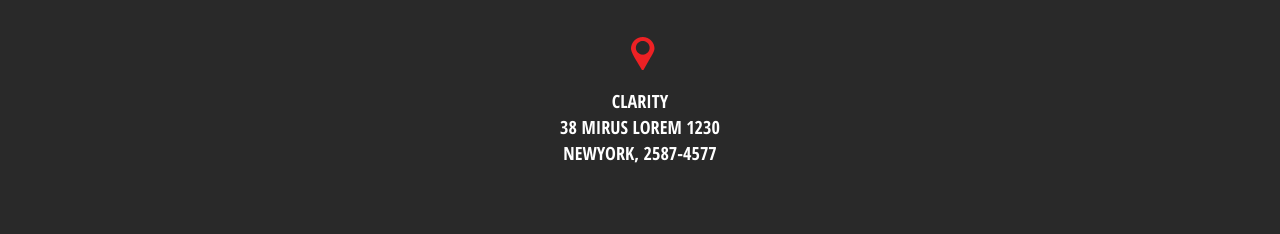
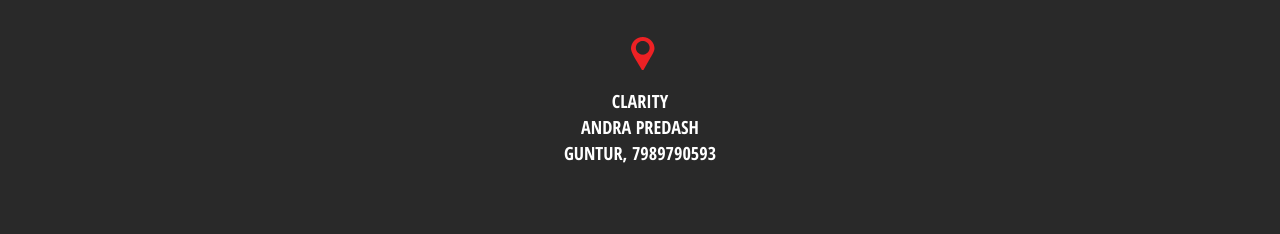
Before and after one commit to Chepuri9/openheart, a plain HTML site: page gallery.html in a window 1280 px wide. Shown: the part 1276-1510 px from the top of the page. Drawn offline with Linux system fonts and the light colour scheme.

Commit message:
Update gallery.html

```diff
--- a/gallery.html
+++ b/gallery.html
@@ -423,7 +423,7 @@ Smartphone Compatible web template, free webdesigns for Nokia, Samsung, LG, Sony
 	<div class="footer">
 		<div class="container">
 			<span class="drop"> </span>
-			<p>Clarity <span>38 mirus lorem 1230</span> Newyork, 2587-4577</p>
+			<p>Clarity <span>andra predash</span> guntur, 7989790593</p>
 				<p class="footer-class">&copy 2022 Open Heart . All Rights Reserved | Design by <a href="Ch.Venkata Naga Durgarao" target="_blank">Ch.Venkata Naga Durgarao</a> </p>
 				<ul class="social-icons">
 					<li><a href="#"><span> </span> </a></li>
```
